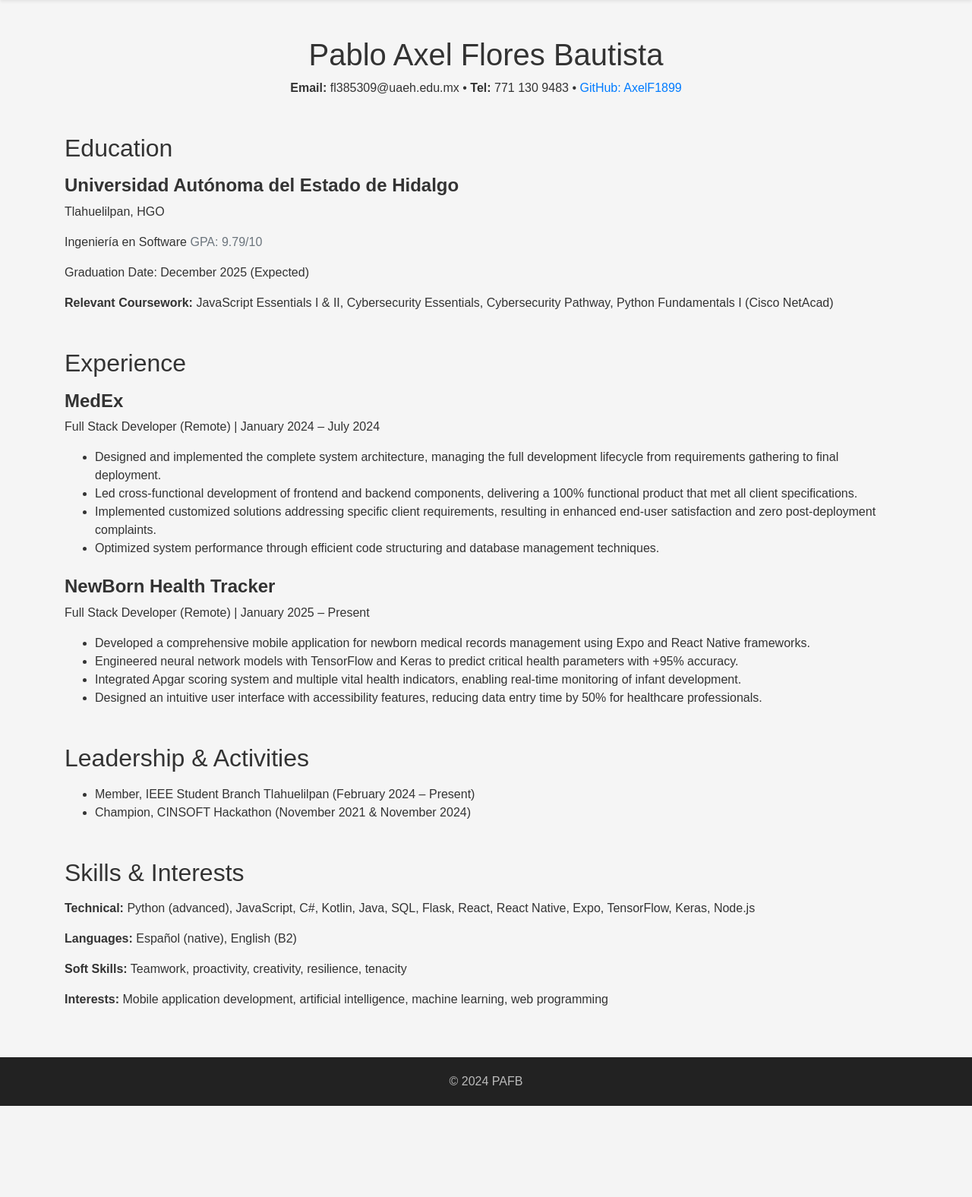
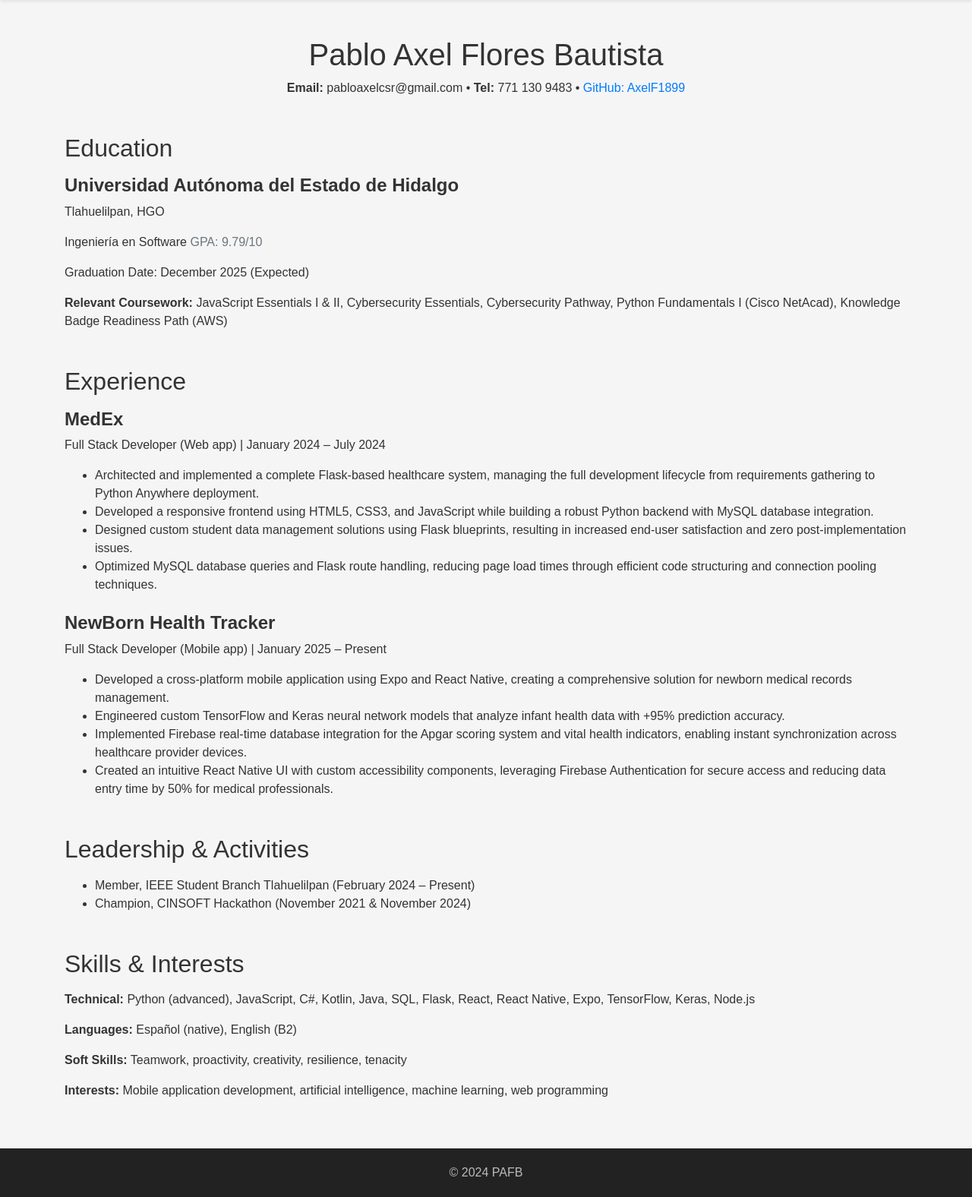
Before and after one commit to AxelF1899/portfolio, a Flask app: page /resume in a window 1280 px wide. Shown: the part 60-1636 px from the top of the page at 76% size. Before the commit the page ends 1516 px from the top, so only its background shows below. Run offline with Flask 3, Linux system fonts and the light colour scheme; some libraries are stand-ins or nearby versions.

Commit message:
cv updated

```diff
--- a/static/css/style.css
+++ b/static/css/style.css
@@ -2,7 +2,10 @@ body {
     font-family: 'Arial', sans-serif;
     color: #333;
     background-color: #f5f5f5;
+    display: flex;
+    flex-direction: column;
 }
+
 .header-section {
     width: 100%;
     background: url('/static/img/bg.png') no-repeat center bottom;
@@ -27,11 +30,13 @@ body {
 .portfolio-section {
     padding: 60px 0;
 }
+
 .footer-section {
     background-color: #222;
     color: #bbb;
     text-align: center;
     padding: 20px 0;
+    bottom: 0;
 }
 .footer-section p {
     margin: 0;
--- a/templates/about.html
+++ b/templates/about.html
@@ -37,7 +37,7 @@
       <div class="col-md-4">
         <img
           src="/static/img/me.png"
-          alt="PAFB"
+          alt="It's me!"
           class="img-fluid rounded-circle"
         />
       </div>
@@ -48,7 +48,6 @@
             Get in touch
         </a>
     </div>
-
   </div>
 </section>
 {% endblock %}
--- a/templates/resume.html
+++ b/templates/resume.html
@@ -2,17 +2,16 @@
 {% block content %}
 <section class="resume-section py-5">
     <div class="container">
-        <!-- Header -->
         <div class="text-center">
             <h1 class="mb-2">Pablo Axel Flores Bautista</h1>
             <p>
-                <strong>Email:</strong> fl385309@uaeh.edu.mx •
+                <strong>Email:</strong> pabloaxelcsr@gmail.com •
                 <strong>Tel:</strong> 771 130 9483 •
                 <a href="https://github.com/AxelF1899" target="_blank">GitHub: AxelF1899</a>
             </p>
         </div>
 
-        <!-- Education -->
+
         <div class="mt-5">
             <h2 class="mb-3">Education</h2>
             <div class="mb-4">
@@ -20,36 +19,34 @@
                 <p>Tlahuelilpan, HGO</p>
                 <p>Ingeniería en Software <span class="text-muted">GPA: 9.79/10</span></p>
                 <p>Graduation Date: December 2025 (Expected)</p>
-                <p><strong>Relevant Coursework:</strong> JavaScript Essentials I & II, Cybersecurity Essentials, Cybersecurity Pathway, Python Fundamentals I (Cisco NetAcad)</p>
+                <p><strong>Relevant Coursework:</strong> JavaScript Essentials I & II, Cybersecurity Essentials, Cybersecurity Pathway, Python Fundamentals I (Cisco NetAcad), Knowledge Badge Readiness Path (AWS)</p>
             </div>
         </div>
 
-        <!-- Experience -->
         <div class="mt-5">
             <h2 class="mb-3">Experience</h2>
             <div class="mb-4">
                 <h4 class="font-weight-bold">MedEx</h4>
-                <p>Full Stack Developer (Remote) | January 2024 – July 2024</p>
+                <p>Full Stack Developer (Web app) | January 2024 – July 2024</p>
                 <ul>
-                    <li>Designed and implemented the complete system architecture, managing the full development lifecycle from requirements gathering to final deployment.</li>
-                    <li>Led cross-functional development of frontend and backend components, delivering a 100% functional product that met all client specifications.</li>
-                    <li>Implemented customized solutions addressing specific client requirements, resulting in enhanced end-user satisfaction and zero post-deployment complaints.</li>
-                    <li>Optimized system performance through efficient code structuring and database management techniques.</li>
+                    <li>Architected and implemented a complete Flask-based healthcare system, managing the full development lifecycle from requirements gathering to Python Anywhere deployment.</li>
+                    <li>Developed a responsive frontend using HTML5, CSS3, and JavaScript while building a robust Python backend with MySQL database integration.</li>
+                    <li>Designed custom student data management solutions using Flask blueprints, resulting in increased end-user satisfaction and zero post-implementation issues.</li>
+                    <li>Optimized MySQL database queries and Flask route handling, reducing page load times through efficient code structuring and connection pooling techniques.</li>
                 </ul>
             </div>
             <div class="mb-4">
                 <h4 class="font-weight-bold">NewBorn Health Tracker</h4>
-                <p>Full Stack Developer (Remote) | January 2025 – Present</p>
+                <p>Full Stack Developer (Mobile app) | January 2025 – Present</p>
                 <ul>
-                    <li>Developed a comprehensive mobile application for newborn medical records management using Expo and React Native frameworks.</li>
-                    <li>Engineered neural network models with TensorFlow and Keras to predict critical health parameters with +95% accuracy.</li>
-                    <li>Integrated Apgar scoring system and multiple vital health indicators, enabling real-time monitoring of infant development.</li>
-                    <li>Designed an intuitive user interface with accessibility features, reducing data entry time by 50% for healthcare professionals.</li>
+                    <li>Developed a cross-platform mobile application using Expo and React Native, creating a comprehensive solution for newborn medical records management.</li>
+                    <li>Engineered custom TensorFlow and Keras neural network models that analyze infant health data with +95% prediction accuracy.</li>
+                    <li>Implemented Firebase real-time database integration for the Apgar scoring system and vital health indicators, enabling instant synchronization across healthcare provider devices.</li>
+                    <li>Created an intuitive React Native UI with custom accessibility components, leveraging Firebase Authentication for secure access and reducing data entry time by 50% for medical professionals.</li>
                 </ul>
             </div>
         </div>
 
-        <!-- Leadership & Activities -->
         <div class="mt-5">
             <h2 class="mb-3">Leadership & Activities</h2>
             <ul>
@@ -58,7 +55,6 @@
             </ul>
         </div>
 
-        <!-- Skills & Interests -->
         <div class="mt-5">
             <h2 class="mb-3">Skills & Interests</h2>
             <p><strong>Technical:</strong> Python (advanced), JavaScript, C#, Kotlin, Java, SQL, Flask, React, React Native, Expo, TensorFlow, Keras, Node.js</p>
```
Also changed, not shown: templates/index.html (+16 -5 lines), static/img/NHT.png (added), 5 other files.
